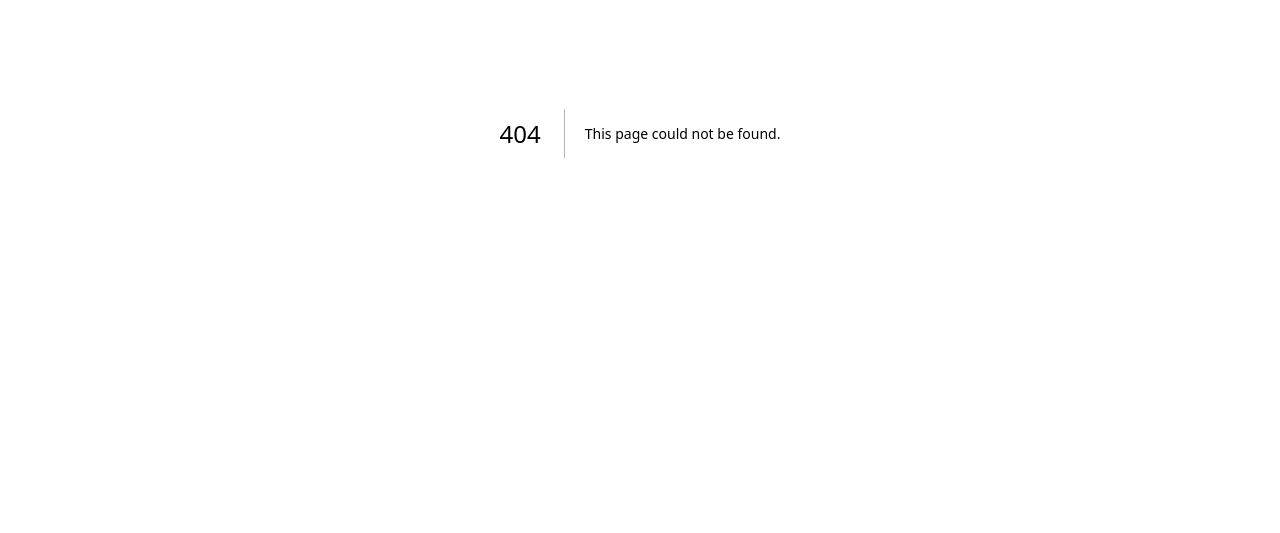
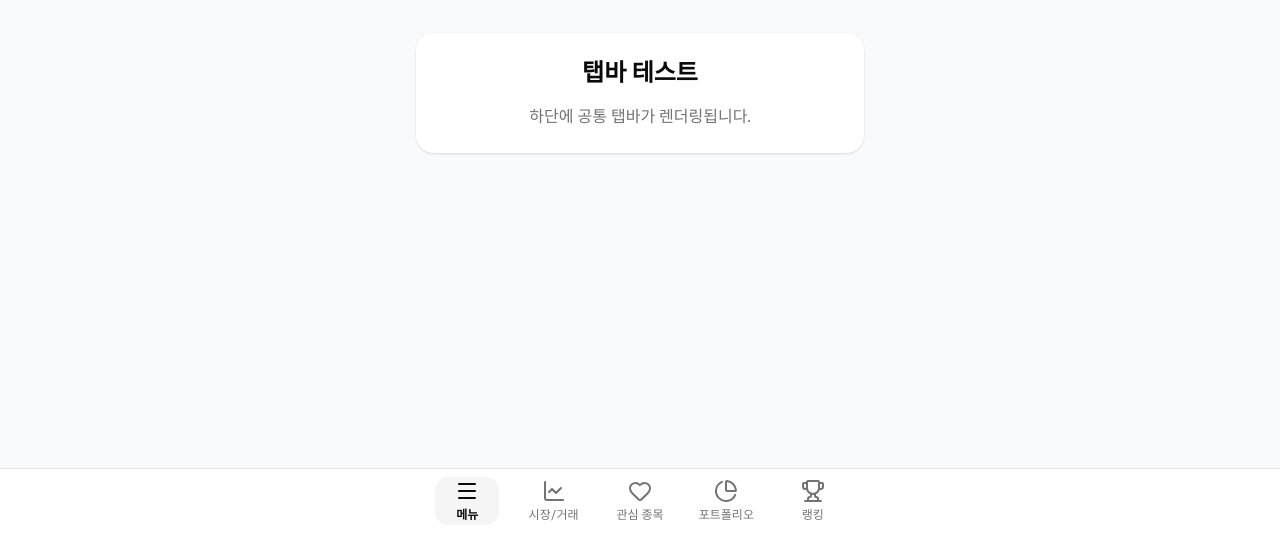
Before and after one commit to goorm-team-nexus/wealthflow-frontend, a Next.js app: page /test-tabbar in a window 1280 px wide. Before the commit this address had no page. Shown: the part 267-800 px from the top of the page. Built offline with nearby package versions, Linux system fonts and the light colour scheme; a web font is replaced by a local one.

Commit message:
feat: implement reusable TabBar component and add testing page

```diff
--- /dev/null
+++ b/src/app/test-tabbar/page.tsx
@@ -0,0 +1,15 @@
+import { TabBar } from "@/components/shared/TabBar";
+
+export default function TestTabBarPage() {
+  return (
+    <main className="min-h-screen bg-slate-50 flex flex-col items-center justify-center p-4">
+      <div className="max-w-md w-full bg-white p-6 rounded-2xl shadow-sm mb-20">
+        <h1 className="text-2xl font-bold mb-4 text-center">탭바 테스트</h1>
+        <p className="text-muted-foreground text-center">하단에 공통 탭바가 렌더링됩니다.</p>
+      </div>
+
+      {/* TabBar is fixed to the bottom */}
+      <TabBar />
+    </main>
+  );
+}
--- /dev/null
+++ b/src/components/shared/TabBar.tsx
@@ -0,0 +1,43 @@
+"use client";
+
+import { Heart, LineChart, Menu, PieChart, Trophy } from "lucide-react";
+import Link from "next/link";
+
+export function TabBar() {
+  // Hardcoded active tab for demonstration to match the image
+  const activeTab = "menu";
+
+  const tabs = [
+    { id: "menu", label: "메뉴", icon: Menu },
+    { id: "market", label: "시장/거래", icon: LineChart },
+    { id: "watchlist", label: "관심 종목", icon: Heart },
+    { id: "portfolio", label: "포트폴리오", icon: PieChart },
+    { id: "ranking", label: "랭킹", icon: Trophy },
+  ];
+
+  return (
+    <div className="fixed bottom-0 left-0 right-0 z-50 bg-white border-t border-border">
+      <div className="max-w-md mx-auto flex justify-around items-center h-16 px-2">
+        {tabs.map((tab) => {
+          const Icon = tab.icon;
+          const isActive = tab.id === activeTab;
+
+          return (
+            <Link
+              key={tab.id}
+              href="#"
+              className={`flex flex-col items-center justify-center w-16 h-12 rounded-xl transition-colors ${
+                isActive
+                  ? "bg-muted text-foreground font-semibold"
+                  : "text-muted-foreground hover:text-foreground"
+              }`}
+            >
+              <Icon className="w-6 h-6 mb-1" />
+              <span className="text-xs">{tab.label}</span>
+            </Link>
+          );
+        })}
+      </div>
+    </div>
+  );
+}
```
